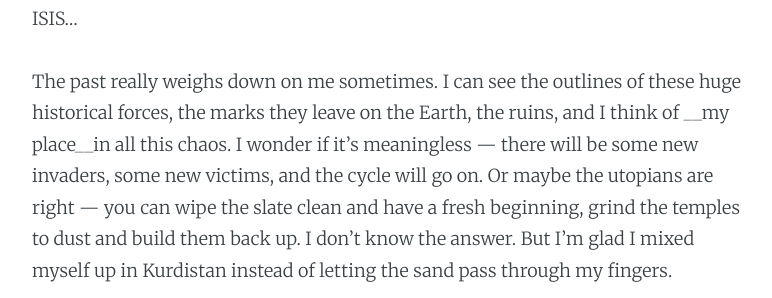
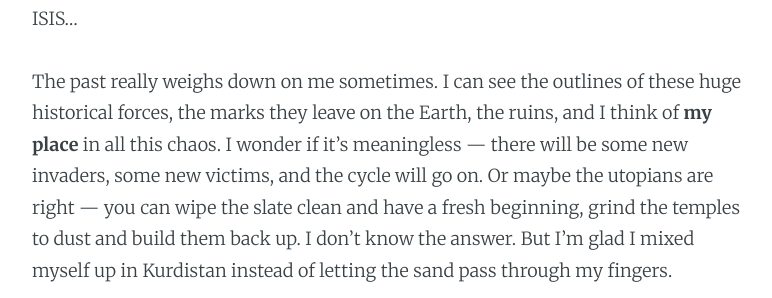
Before and after one commit to camoverride/camoverride-personal-blog, a Jekyll site: the page built from _posts/2021-02-21-hitchhiking-kurdistan.md, in a window 1280 px wide and 900 px high, scrolled down 22600 px. Shown: the part 190-488 px from the top of the window, without its empty margins (253-1025 px from the left). Built offline with Jekyll 4.4.1, drawn with Linux system fonts in a browser that asks for light colours.

Commit message:
tiny edit

```diff
--- a/_posts/2021-02-21-hitchhiking-kurdistan.md
+++ b/_posts/2021-02-21-hitchhiking-kurdistan.md
@@ -185,7 +185,7 @@
 
 I can't help thinking that my ride with the Gray Wolves was some kind of prelude to the disaster that would overtake the valley: such an obvious statement of invasion and occupation. But in this part of the world, conquest is cliché — the Turks first invaded Anatolia a thousand years ago, using horse archery tactics learned from the Huns to crush the decaying Byzantine Empire. Before them it was the Arabs, the Greeks, the Persians, the Hittites... Eventually European powers swept over the land - unseating the Ottoman viziers, then the Americans bumbled onto the scene, destroying civil institutions that would directly lead to the rise of ISIS...
 
-The past really weighs down on me sometimes. I can see the outlines of these huge historical forces, the marks they leave on the Earth, the ruins, and I think of __my place__in all this chaos. I wonder if it's meaningless — there will be some new invaders, some new victims, and the cycle will go on. Or maybe the utopians are right — you can wipe the slate clean and have a fresh beginning, grind the temples to dust and build them back up. I don't know the answer. But I'm glad I mixed myself up in Kurdistan instead of letting the sand pass through my fingers.
+The past really weighs down on me sometimes. I can see the outlines of these huge historical forces, the marks they leave on the Earth, the ruins, and I think of __my place__ in all this chaos. I wonder if it's meaningless — there will be some new invaders, some new victims, and the cycle will go on. Or maybe the utopians are right — you can wipe the slate clean and have a fresh beginning, grind the temples to dust and build them back up. I don't know the answer. But I'm glad I mixed myself up in Kurdistan instead of letting the sand pass through my fingers.
 
 Thanks.
 
```
